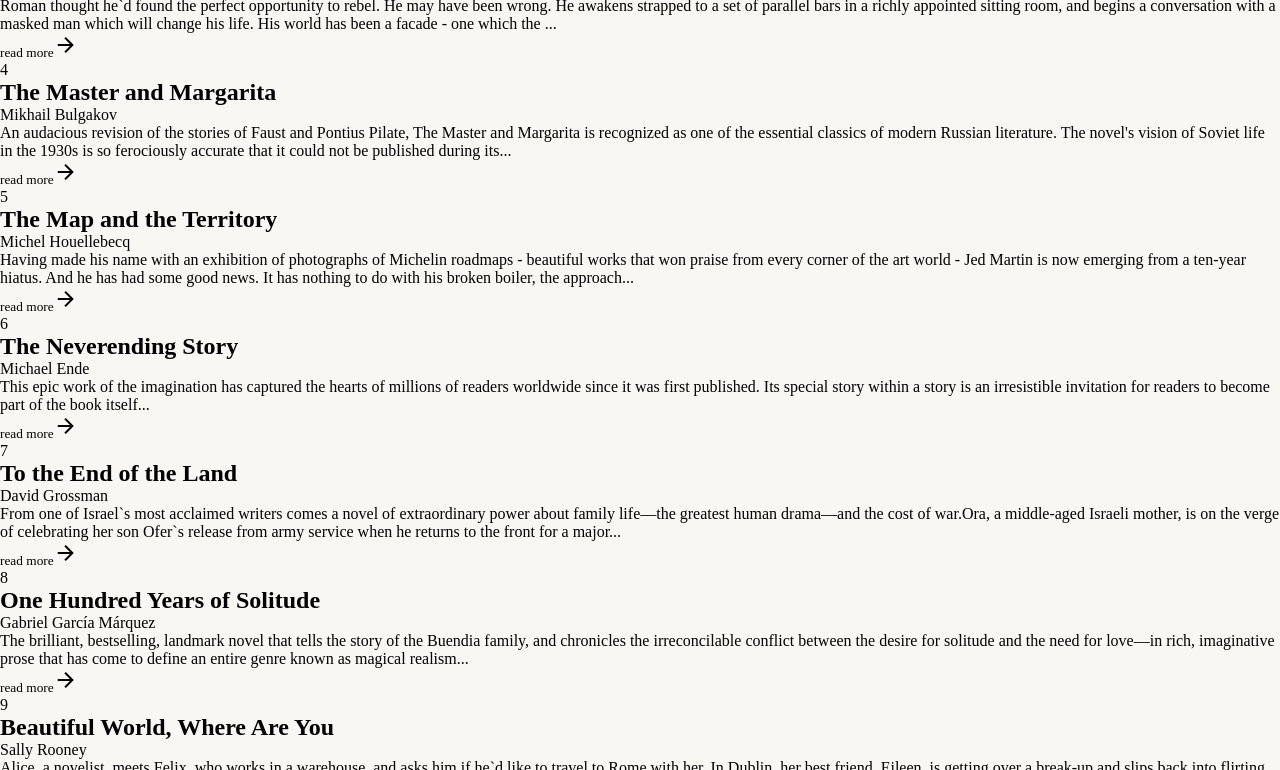
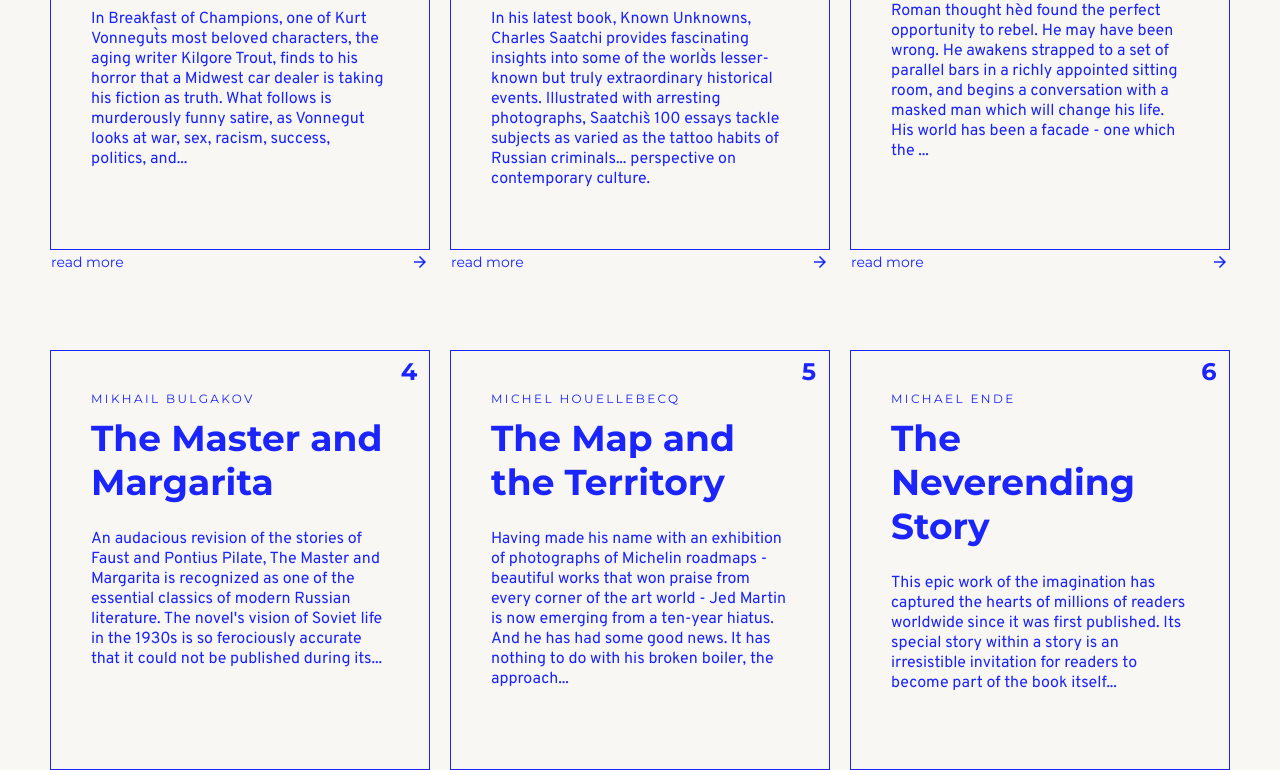
Before and after one commit to bsamu/FRONTENDV2-4M-DAYTIME-M4-html, a plain HTML site: page index.html in a window 1280 px wide. Shown: the part 360-1130 px from the top of the page. Drawn offline with Linux system fonts and the light colour scheme.

Commit message:
all done(?)

```diff
--- a/script.js
+++ b/script.js
@@ -54,11 +54,13 @@ let arr = [
 const creator = (item) => {
     return `
         <div class="card">
-            <div class="index">${arr.indexOf(item) + 1}</div>
-            <h2 class="title">${item.title}</h2>
-            <div class="sub">${item.sub}</div>
-            <div class="text">${item.text}</div>
-            <button><span class="buttonText">read more</span><span class="arrow material-icons">arrow_forward</span></button>
+            <div class="subCard">
+                <div class="index">${arr.indexOf(item) + 1}</div>
+                <div class="sub">${item.sub}</div>
+                <h2 class="title">${item.title}</h2>
+                <div class="text">${item.text}</div>
+            </div>
+            <button button ><span class="buttonText">read more</span><span class="arrow material-icons">arrow_forward</span></button>
         </div>`
 }
 
--- a/style.css
+++ b/style.css
@@ -65,9 +65,12 @@ font-family: 'Overpass', sans-serif;
 */
 
 header {
+  font-family: "Montserrat", sans-serif;
+
   position: sticky;
   top: 0px;
   z-index: 5;
+  margin-bottom: 100px;
 
   width: 100%;
   height: 40px;
@@ -91,3 +94,113 @@ header button span.menu {
   font-size: 24px;
   margin: 12px;
 }
+
+main {
+  max-width: 1280px;
+  margin: 60px auto;
+}
+
+main #container {
+  max-width: 100%;
+  margin: 0 auto;
+
+  display: flex;
+  justify-content: center;
+  flex-wrap: wrap;
+  /* gap: 100px 20px; */
+}
+
+main #container .card {
+  position: relative;
+  width: 380px;
+  min-height: 420px;
+  margin: 50px 10px;
+  padding: 40px;
+
+  background-color: var(--primary);
+  color: var(--secondary);
+  border: 1px solid var(--secondary);
+}
+
+main #container .card .index {
+  position: absolute;
+  right: 0;
+  top: 0;
+
+  width: 40px;
+  height: 40px;
+
+  font-size: 24px;
+  color: var(--secondary);
+  font-family: "Montserrat", sans-serif;
+  font-weight: 700;
+
+  /* background-color: var(--primary); */
+
+  display: flex;
+  align-items: center;
+  justify-content: center;
+}
+
+main #container .card .title {
+  font-size: 36px;
+  font-weight: 700;
+  font-family: "Montserrat", sans-serif;
+
+  min-height: 80px;
+  margin-top: 10px;
+  /* padding-bottom: 36px; */
+}
+
+/* main #container .card .title {
+  font-size: 36px;
+  font-weight: normal;
+} */
+
+main #container .card .sub {
+  font-family: "Montserrat", sans-serif;
+  font-size: 12px;
+  font-weight: 400;
+  letter-spacing: 0.2em;
+  text-transform: uppercase;
+}
+
+main #container .card .text {
+  font-size: 16px;
+  font-weight: 400;
+  font-family: "Overpass", sans-serif;
+  margin-top: 25px;
+}
+
+main #container .card button {
+  position: absolute;
+  left: 0;
+  bottom: -22px;
+
+  /* color: black; */
+  width: 100%;
+  height: 18px;
+  /* padding: 10px; */
+
+  font-size: 14px;
+  /* background-color: var(--primary); */
+  color: var(--secondary);
+  /* border: 2px solid var(--secondary); */
+  font-family: "Montserrat", sans-serif;
+
+  display: flex;
+  align-items: center;
+  justify-content: space-between;
+}
+
+main #container .card button span.arrow {
+  font-size: 18px;
+  /* position: absolute;
+  right: 5px; */
+}
+
+main #container .card button:hover {
+  background-color: var(--secondary);
+  color: var(--primary);
+  border-color: var(--primary);
+}
```
